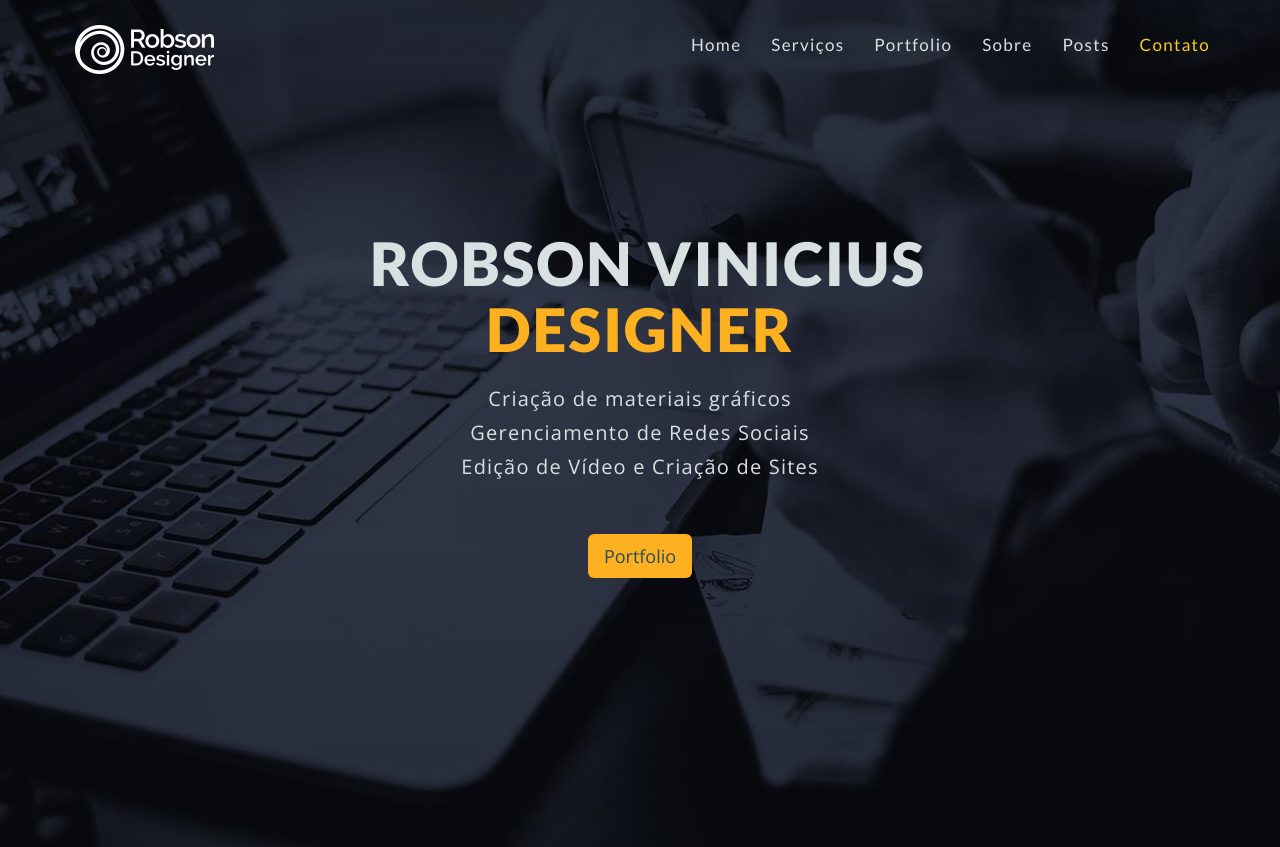
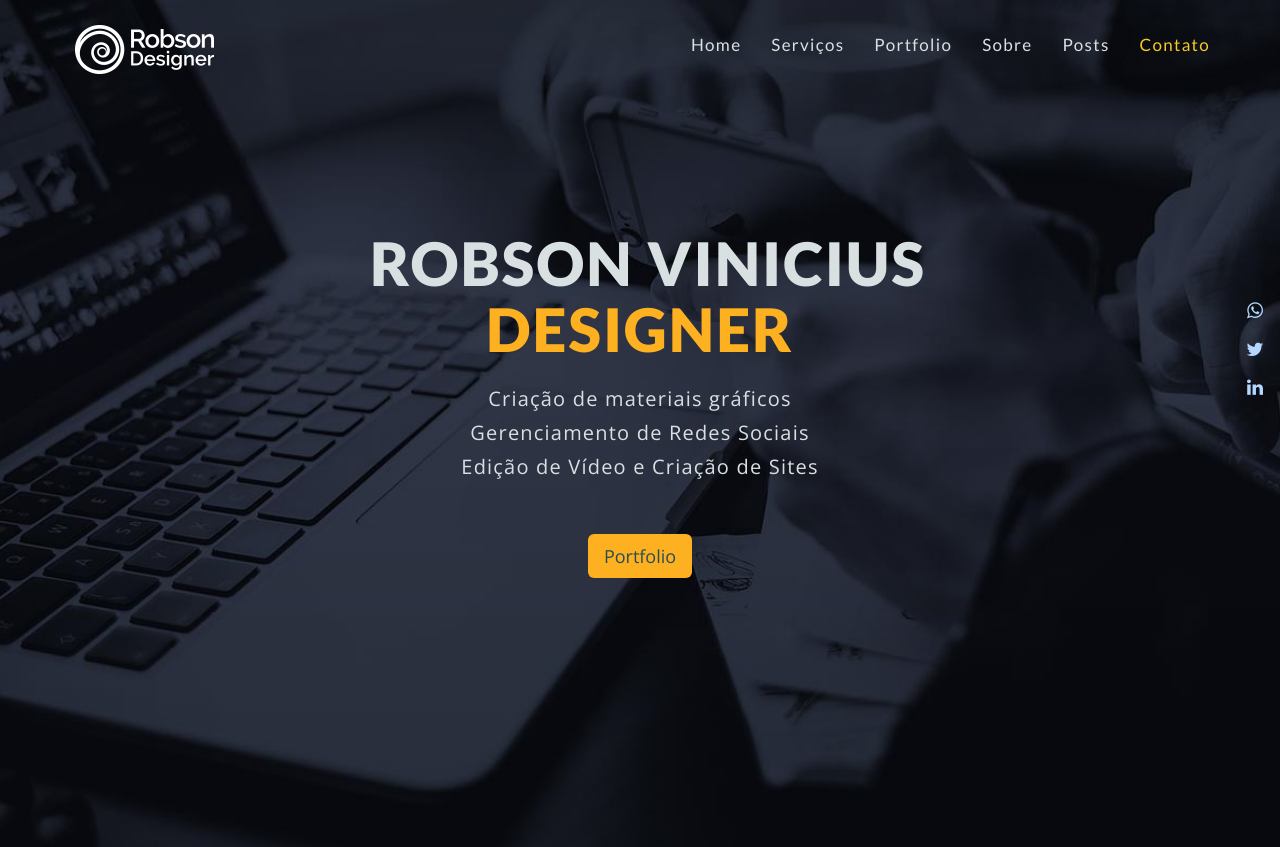
Before and after one commit to RobsonVinicius/robsondesigner, a PHP site: page / in a window 1280 px wide. Shown: the top 847 px of the page. Run offline with PHP 8.4, Linux system fonts and the light colour scheme; some libraries are stand-ins or nearby versions.

Commit message:
Social Icons Header

```diff
--- a/css/style.css
+++ b/css/style.css
@@ -125,6 +125,11 @@ hr {
 #menu.navbar-default .navbar-nav > li > a:hover {
 	color: #f3ca27;
 }
+
+.social-icons-banner {width: 50px; position: fixed; top: 45%; right: 0; transform: translateY(-50%); z-index: 1;}
+.social-icons-banner i { display: block; width: 20px; margin: 0 auto 20px; cursor: pointer; color: #b3d7ff; transition: 600ms}
+.social-icons-banner i:hover { color: #7ec1ff; transform: scale(1.5)}
+
 .on {
 	background-color: #032731 !important;
 	padding: 0 !important;
--- a/index.html
+++ b/index.html
@@ -103,6 +103,11 @@
     <p class="wow fadeInDown text-hero">Criação de materiais gráficos<br> Gerenciamento de Redes Sociais<br> Edição de Vídeo e Criação de Sites</p>
     <li class="btn-portfolio"><a href="#works-section" target="_blank" class="btn btn-default btn-lg page-scroll wow fadeInUp" data-wow-delay="200ms">Portfolio</a> </li>
   </div> <!--a href="#works-section-->
+  <div class="social-icons-banner fa-lg">
+    <a href="https://api.whatsapp.com/send?phone=+55(41)%2098832%202873&text=Ol%C3%A1,%20Robson" target="_blank"><i class="fa fa-whatsapp"></i></a>
+    <a href="https://twitter.com/robsonviniciusr" target="_blank"><i class="fa fa-twitter"></i></a>
+    <a href="https://www.linkedin.com/in/robson-vinicius" target="_blank"><i class="fa fa-linkedin"></i></a>
+  </div>
 </header>
 
 <!-- Services Section -->
```
